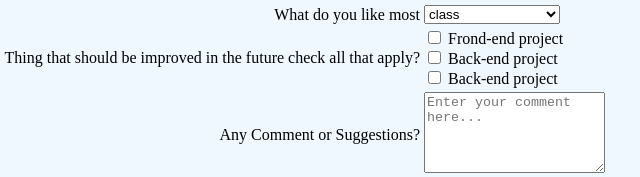
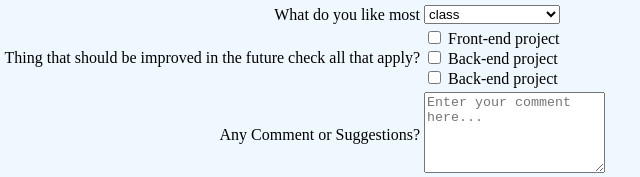
Before and after one commit to so67733/surveyform, a plain HTML site: page index.html in a window 1280 px wide. Shown: the part 334-511 px from the top of the page, 310-950 px from the left. Drawn offline with Linux system fonts and the light colour scheme.

Commit message:
Update index.html

```diff
--- a/index.html
+++ b/index.html
@@ -91,7 +91,7 @@
                         <label >Thing that should be improved in the future check all that apply? </label>
                     </td>
                     <td> <input type="checkbox" name="op1" value="op1">
-                        <label for="ckbox">Frond-end project</label><br>
+                        <label for="ckbox">Front-end project</label><br>
                         <input type="checkbox" name="op2" value="op2">
                         <label for="ckbox">Back-end project</label><br>
                         <input type="checkbox" name="op3" value="op3">
```
